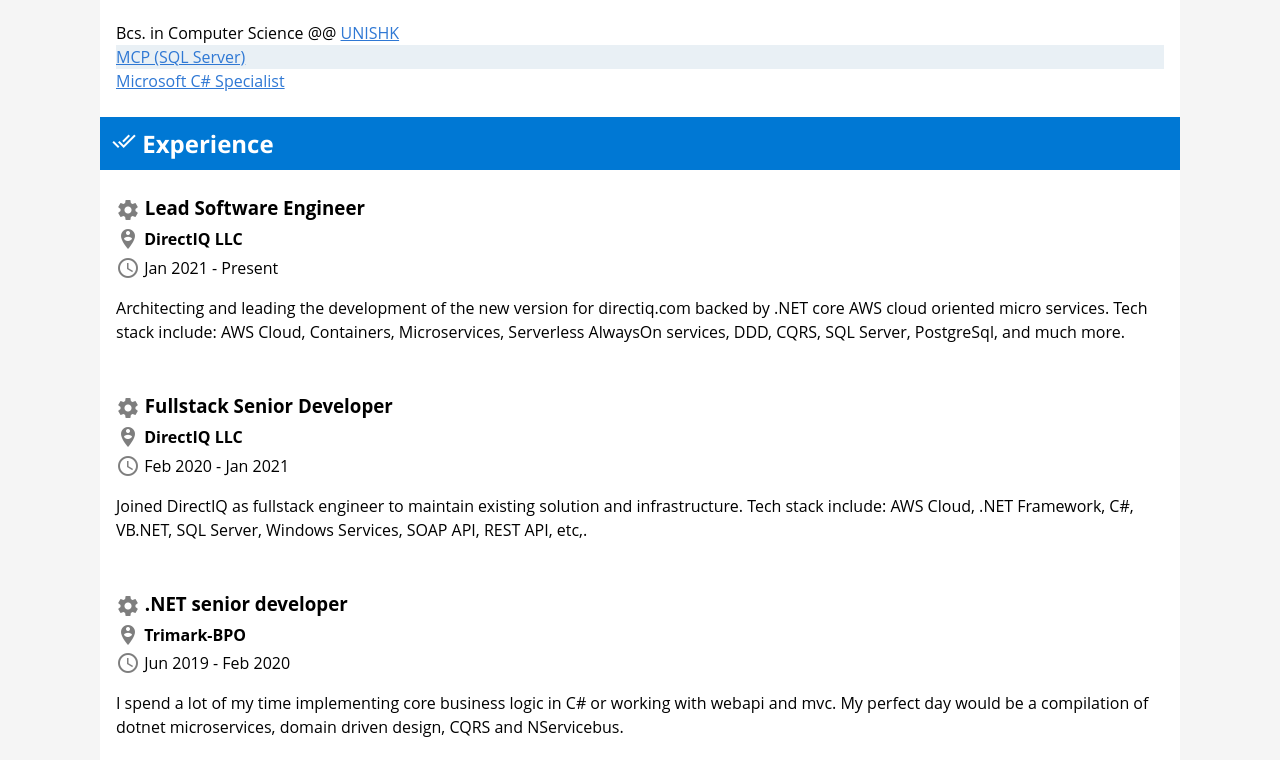
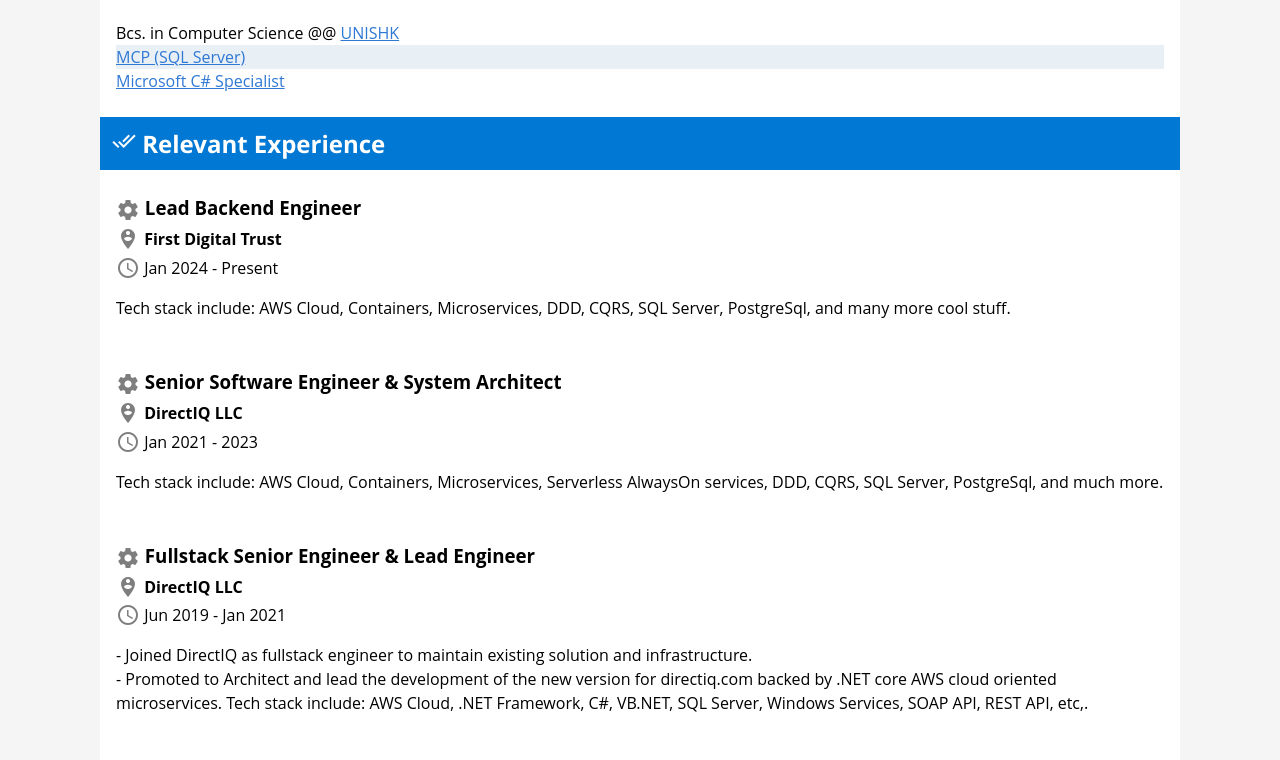
Before and after one commit to ermirbeqiraj/ermirbeqiraj.github.io, a plain HTML site: page index.html in a window 1280 px wide. Shown: the part 1439-2199 px from the top of the page. Drawn offline with Linux system fonts and the light colour scheme.

Commit message:
imrpove all arounds

```diff
--- a/index.html
+++ b/index.html
@@ -26,12 +26,15 @@
                         Certified C# Specialist and SQLServer Professional, with over a decade of experience.
                         <br />
 
-                        I have great system architecture skills, in-depth knowledge of AWS cloud services, and grasp of the entire stack top to bottom.
-                        I care about system architecture, design pattern of choice, setting the bounded contexts just right, service communication, and everything in between.
+                        I have great system architecture skills, in-depth knowledge of AWS cloud services, and grasp of
+                        the entire stack top to bottom.
+                        I care about system architecture, design pattern of choice, setting the bounded contexts just
+                        right, service communication, and everything in between.
                     </p>
                 </div>
                 <div class="section ps1 panel">
-                    <h3 class="section-header"><i class="material-icons">adjust</i> <span>My favorite tech bits</span></h3>
+                    <h3 class="section-header"><i class="material-icons">adjust</i> <span>My favorite tech bits</span>
+                    </h3>
                     <ul class="skills-list strip no-style ps1">
                         <li>AWS Cloud</li>
                         <li>Microservices</li>
@@ -54,46 +57,44 @@
                     </ul>
                 </div>
                 <div class="section panel">
-                    <h3 class="section-header"><i class="material-icons">done_all</i> Experience</h3>
+                    <h3 class="section-header"><i class="material-icons">done_all</i> Relevant Experience</h3>
                     <div class="timeline ps1">
 
                         <div class="e-section">
-                            <h3 class="e-role"><i class="material-icons">settings</i> Lead Software Engineer</h3>
+                            <h3 class="e-role"><i class="material-icons">settings</i> Lead Backend Engineer</h3>
+                            <h4 class="e-company"><i class="material-icons">person_pin_circle</i> First Digital Trust
+                            </h4>
+                            <span class="e-timespan"><i class="material-icons">access_time</i> Jan 2024 - Present</span>
+                            <p class="e-description">
+                                Tech stack include: AWS Cloud, Containers, Microservices, DDD, CQRS, SQL Server,
+                                PostgreSql, and many more cool stuff.
+                            </p>
+                        </div>
+
+                        <div class="e-section">
+                            <h3 class="e-role"><i class="material-icons">settings</i> Senior Software Engineer & System
+                                Architect</h3>
                             <h4 class="e-company"><i class="material-icons">person_pin_circle</i> DirectIQ LLC</h4>
-                            <span class="e-timespan"><i class="material-icons">access_time</i> Jan 2021 - Present</span>
+                            <span class="e-timespan"><i class="material-icons">access_time</i> Jan 2021 - 2023</span>
                             <p class="e-description">
-                                Architecting and leading the development of the new version for directiq.com backed by
-                                .NET core AWS cloud oriented micro services.
-
                                 Tech stack include: AWS Cloud, Containers, Microservices, Serverless AlwaysOn services,
                                 DDD, CQRS, SQL Server, PostgreSql, and much more.
                             </p>
                         </div>
 
                         <div class="e-section">
-                            <h3 class="e-role"><i class="material-icons">settings</i> Fullstack Senior Developer</h3>
+                            <h3 class="e-role"><i class="material-icons">settings</i> Fullstack Senior Engineer & Lead
+                                Engineer</h3>
                             <h4 class="e-company"><i class="material-icons">person_pin_circle</i> DirectIQ LLC</h4>
-                            <span class="e-timespan"><i class="material-icons">access_time</i> Feb 2020 - Jan
+                            <span class="e-timespan"><i class="material-icons">access_time</i> Jun 2019 - Jan
                                 2021</span>
                             <p class="e-description">
-                                Joined DirectIQ as fullstack engineer to maintain existing solution and infrastructure.
-
-                                Tech stack include: AWS Cloud, .NET Framework, C#, VB.NET, SQL Server, Windows Services,
-                                SOAP API, REST API, etc,.
-                            </p>
-                        </div>
-
-                        <div class="e-section">
-                            <h3 class="e-role"><i class="material-icons">settings</i> .NET senior developer</h3>
-                            <h4 class="e-company"><i class="material-icons">person_pin_circle</i> Trimark-BPO</h4>
-                            <span class="e-timespan"><i class="material-icons">access_time</i> Jun 2019 - Feb
-                                2020</span>
-                            <p class="e-description">
-                                I spend a lot of my time implementing core business logic in C# or working with webapi
-                                and mvc.
-                                My perfect day would be a compilation of dotnet microservices, domain driven design,
-                                CQRS and NServicebus.
-                            </p>
+                                - Joined DirectIQ as fullstack engineer to maintain existing solution and
+                                infrastructure. <br />
+                                - Promoted to Architect and lead the development of the new
+                                version for directiq.com backed by .NET core AWS cloud oriented microservices. Tech
+                                stack include: AWS Cloud, .NET Framework, C#, VB.NET, SQL Server, Windows Services,
+                                SOAP API, REST API, etc,. </p>
                         </div>
 
                         <div class="e-section">
```
